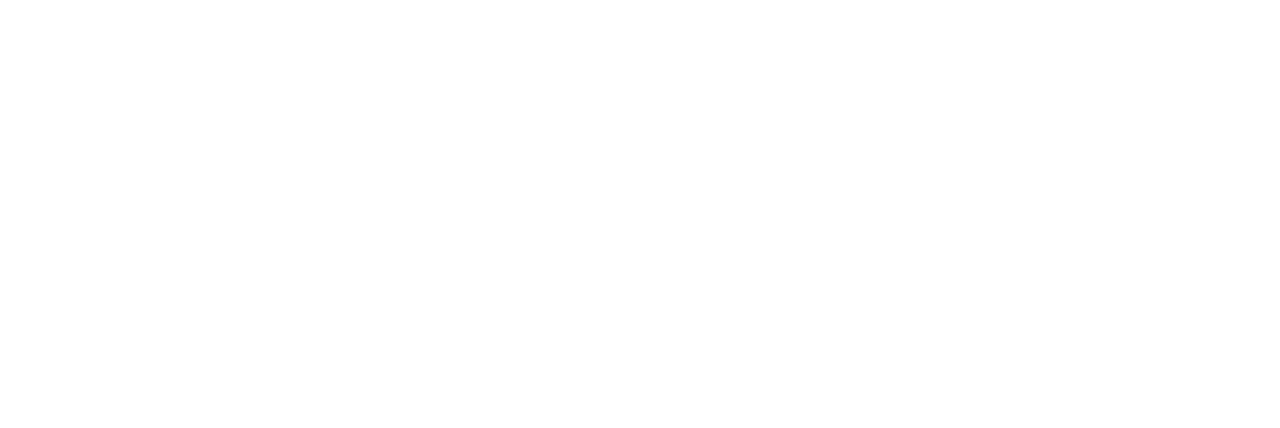
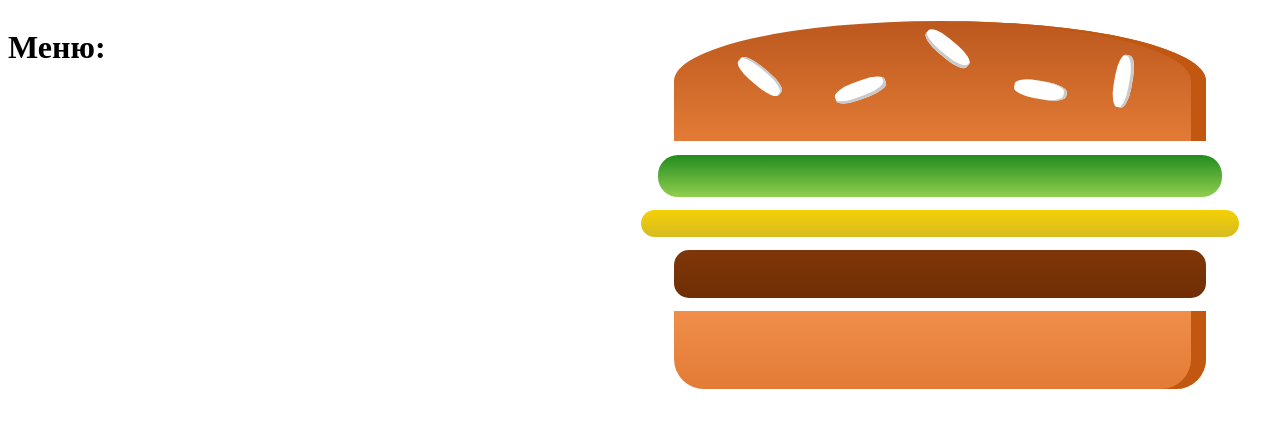
Before and after one commit to allmvna/hw-55, a React (Vite) app: page / in a window 1280 px wide. Shown: the top 428 px of the page. Built offline with nearby package versions, Linux system fonts and the light colour scheme.

Commit message:
Add base HTML and some styles for display burger.

```diff
--- a/src/App.css
+++ b/src/App.css
@@ -0,0 +1,138 @@
+.BreadBottom {
+    height: 13%;
+    width: 80%;
+    background: linear-gradient(#F08E4A, #e27b36);
+    border-radius: 0 0 30px 30px;
+    box-shadow: inset -15px 0 #c15711;
+    margin: 2% auto;
+}
+
+.BreadTop {
+    height: 20%;
+    width: 80%;
+    background: linear-gradient(#bc581e, #e27b36);
+    border-radius: 50% 50% 0 0;
+    box-shadow: inset -15px 0 #c15711;
+    margin: 2% auto;
+    position: relative;
+}
+
+.Seeds1 {
+    width: 10%;
+    height: 15%;
+    position: absolute;
+    background-color: white;
+    left: 30%;
+    top: 50%;
+    border-radius: 40%;
+    transform: rotate(-20deg);
+    box-shadow: inset -2px -3px #c9c9c9;
+}
+
+.Seeds1:after {
+    content: "";
+    width: 100%;
+    height: 100%;
+    position: absolute;
+    background-color: white;
+    left: -170%;
+    top: -260%;
+    border-radius: 40%;
+    transform: rotate(60deg);
+    box-shadow: inset -1px 2px #c9c9c9;
+}
+
+.Seeds1:before {
+    content: "";
+    width: 100%;
+    height: 100%;
+    position: absolute;
+    background-color: white;
+    left: 180%;
+    top: -50%;
+    border-radius: 40%;
+    transform: rotate(60deg);
+    box-shadow: inset -1px -3px #c9c9c9;
+}
+
+.Seeds2 {
+    width: 10%;
+    height: 15%;
+    position: absolute;
+    background-color: white;
+    left: 64%;
+    top: 50%;
+    border-radius: 40%;
+    transform: rotate(10deg);
+    box-shadow: inset -3px 0 #c9c9c9;
+}
+
+.Seeds2:before {
+    content: "";
+    width: 100%;
+    height: 100%;
+    position: absolute;
+    background-color: white;
+    left: 150%;
+    top: -130%;
+    border-radius: 40%;
+    transform: rotate(90deg);
+    box-shadow: inset 1px 3px #c9c9c9;
+}
+
+.Meat {
+    width: 80%;
+    height: 8%;
+    background: linear-gradient(#7f3608, #702e05);
+    margin: 2% auto;
+    border-radius: 15px;
+}
+
+.Cheese {
+    width: 90%;
+    height: 4.5%;
+    margin: 2% auto;
+    background: linear-gradient(#f4d004, #d6bb22);
+    border-radius: 20px;
+}
+
+.Salad {
+    width: 85%;
+    height: 7%;
+    margin: 2% auto;
+    background: linear-gradient(#228c1d, #91ce50);
+    border-radius: 20px;
+}
+
+.Bacon {
+    width: 80%;
+    height: 3%;
+    background: linear-gradient(#bf3813, #c45e38);
+    margin: 2% auto;
+}
+
+.Burger {
+    width: 50%;
+    margin: auto;
+    height: 250px;
+    overflow: auto;
+    text-align: center;
+    font-weight: bold;
+    font-size: 1.2rem;
+}
+
+@media (min-width: 1000px) and (min-height: 700px) {
+    .Burger {
+        width: 700px;
+        height: 600px;
+    }
+}
+
+.App {
+    display: flex;
+    justify-content: space-between;
+}
+
+.Menu {
+    width: 50%;
+}
--- a/src/App.tsx
+++ b/src/App.tsx
@@ -1,17 +1,48 @@
+import './App.css';
+import * as React from 'react';
+import {Ingredient} from './types';
+import meatImage from './assets/meat.jpg';
+import cheeseImage from './assets/cheese.jpg';
+import saladImage from './assets/salad.jpg';
+import baconImage from './assets/bacon.jpg';
 import {useState} from 'react';
-import './App.css';
 
-const App = () => {
-  const [count, setCount] = useState(0)
+const INGREDIENTS: Ingredient[] = [
+    { name: 'Meat', price: 80, image: meatImage },
+    { name: 'Cheese', price: 50, image: cheeseImage },
+    { name: 'Salad', price: 10, image: saladImage },
+    { name: 'Bacon', price: 60, image: baconImage },
+];
 
-  return (
-    <>
-      <div>
+const App: React.FC = () => {
+    const [ingredients, setIngredients] = useState([
+        { name: 'Salad', count: 0 },
+        { name: 'Cheese', count: 0 },
+        { name: 'Meat', count: 0 },
+        { name: 'Bacon', count: 0 },
+    ]);
 
-      </div>
-
-    </>
-  )
+    return (
+      <>
+          <div className="App">
+              <div className="Menu">
+                  <h1>Меню:</h1>
+                  <div className="ingridients">
+                  </div>
+              </div>
+              <div className="Burger">
+                  <div className="BreadTop">
+                      <div className="Seeds1"></div>
+                      <div className="Seeds2"></div>
+                  </div>
+                  <div className="Salad"></div>
+                  <div className="Cheese"></div>
+                  <div className="Meat"></div>
+                  <div className="BreadBottom"></div>
+              </div>
+          </div>
+      </>
+  );
 };
 
 export default App;
--- /dev/null
+++ b/src/types.ts
@@ -0,0 +1,16 @@
+export interface Ingredient {
+    name: string;
+    price: number;
+    image: string;
+}
+
+export interface Props {
+    name: string;
+    count: number;
+}
+export interface IngredientButtonProps {
+    name: string;
+    image: string;
+    onClick: () => void;
+    AddIngredient: () => void;
+}
```
